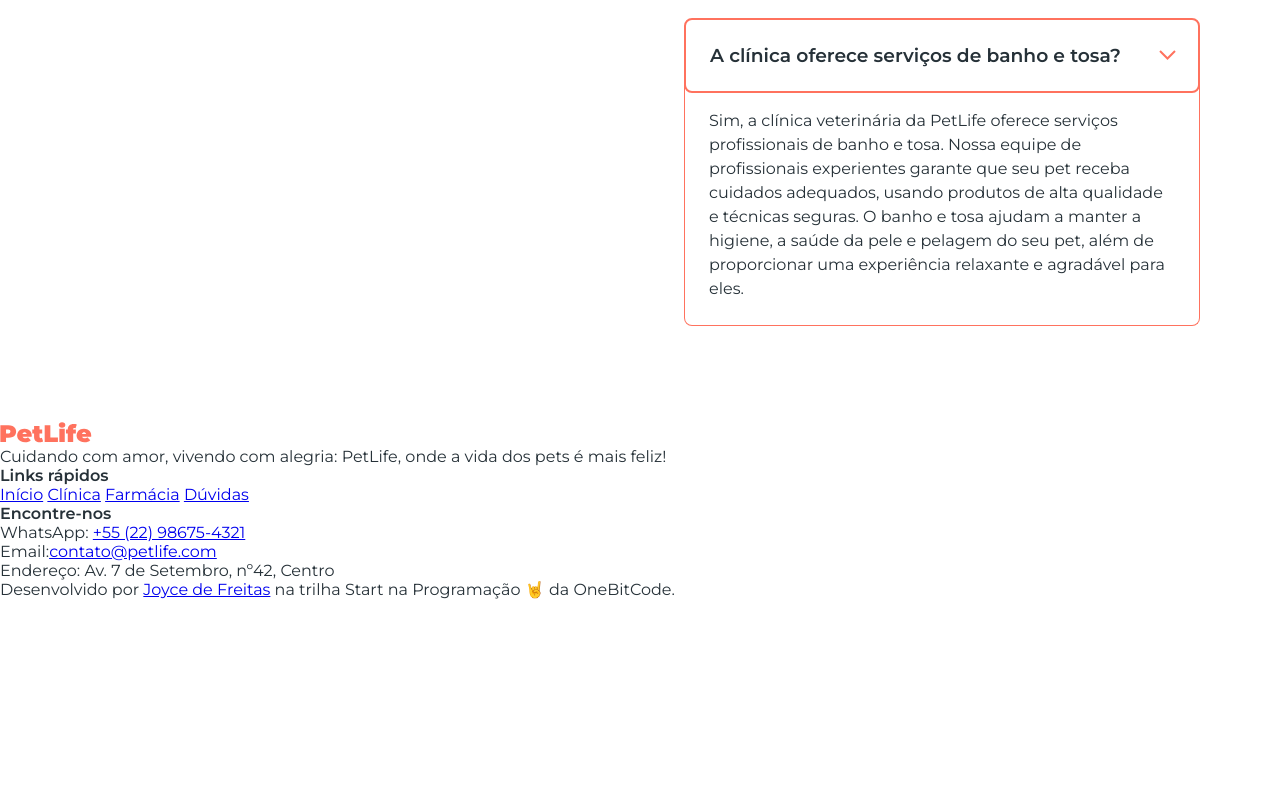
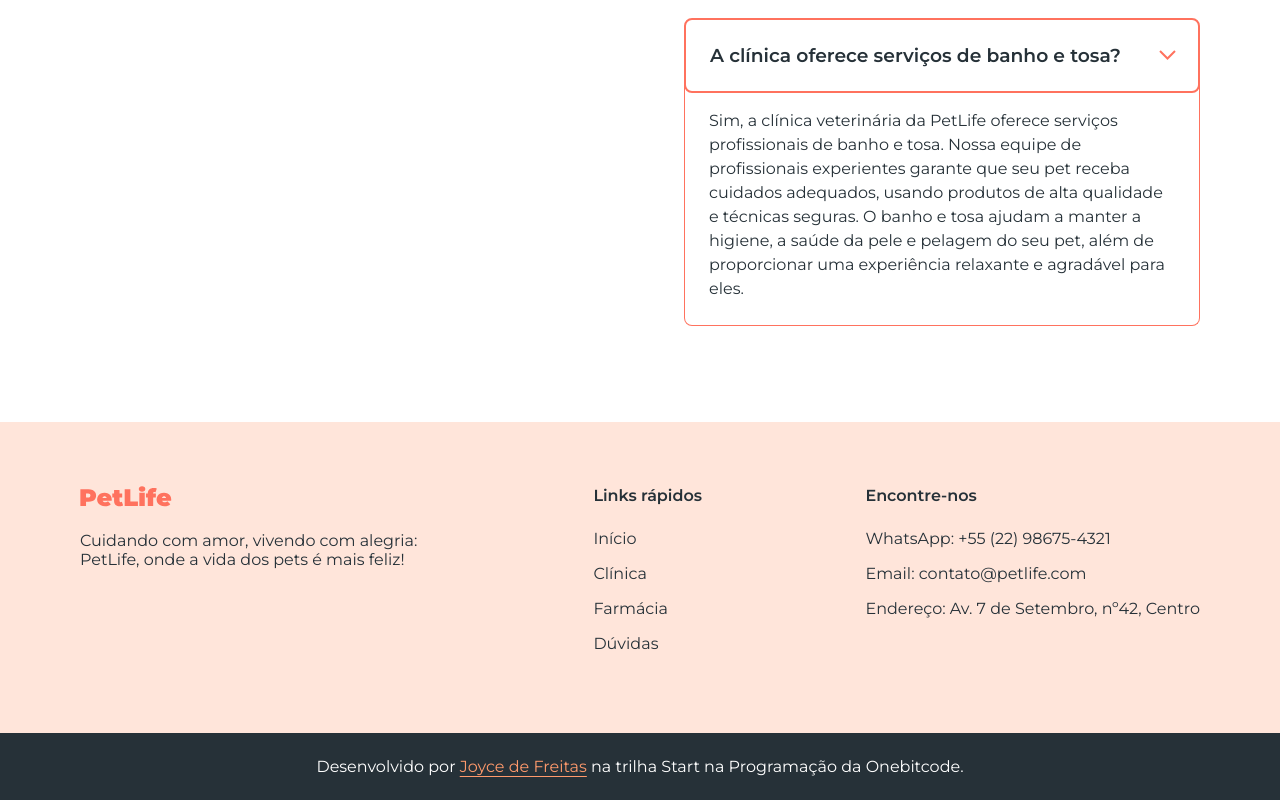
Before and after one commit to joy-c1/PetLife, a plain HTML site: page index.html in a window 1280 px wide. Shown: the part 3599-4399 px from the top of the page. Before the commit the page ends 4198 px from the top, so only its background shows below. Drawn offline with Linux system fonts and the light colour scheme.

Commit message:
css pronto

```diff
--- a/index.css
+++ b/index.css
@@ -129,3 +129,47 @@ h1, h2 {
 	margin-top: -8px;
 	padding: 24px;
 }
+
+footer {
+	background-color: rgba(255, 152, 108, 0.25);
+	display: flex;
+	justify-content: space-between;
+	gap: 80px;
+	padding: 64px 80px;
+}
+
+footer img, footer .titulo {
+	display: block;
+	font-weight: 600;
+	margin-bottom: 24px;
+}
+
+footer nav a {
+	color: #263138;
+	display: block;
+	margin-bottom: 16px;
+	text-decoration: none;
+}
+
+footer p {
+	margin-bottom: 16px;
+	max-width: 350px;
+}
+
+
+footer p a {
+	color: #263138;
+	text-decoration: none;
+}
+
+#copyright {
+	color: #FFFFFF;
+	background-color: #263138;
+	padding: 24px;
+	text-align: center;
+}
+
+#copyright a {
+	color: #FF9A6C;
+	text-underline-offset: 4px;
+}
--- a/index.html
+++ b/index.html
@@ -127,7 +127,7 @@
 		</div>
 
 		<div>
-			<strong>Links rápidos</strong>
+			<strong class="titulo">Links rápidos</strong>
 			<nav>
 				<a href="#inicio">Início</a>
 				<a href="#clinica">Clínica</a>
@@ -137,14 +137,14 @@
 		</div>
 
 		<div>
-			<strong>Encontre-nos</strong>
+			<strong class="titulo">Encontre-nos</strong>
 			<p>WhatsApp: <a href="https://wa.me/5522986754321" target="_blank">+55 (22) 98675-4321</a></p>
-			<p>Email:<a href="mailto:contato@petlife.com">contato@petlife.com</a></p>
+			<p>Email: <a href="mailto:contato@petlife.com">contato@petlife.com</a></p>
 			<p>Endereço: Av. 7 de Setembro, nº42, Centro</p>
 		</div>
 	</footer>
-	<div>
-		Desenvolvido por <a href="https://github.com/joy-c1" target="_blank">Joyce de Freitas</a> na trilha Start na Programação 🤘 da OneBitCode.
+	<div id="copyright">
+		Desenvolvido por <a href="https://github.com/joy-c1" target="_blank">Joyce de Freitas</a> na trilha Start na Programação da Onebitcode.
 	</div>
 </body>
 </html>
```
